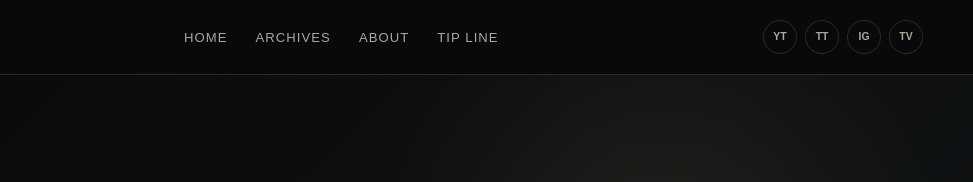
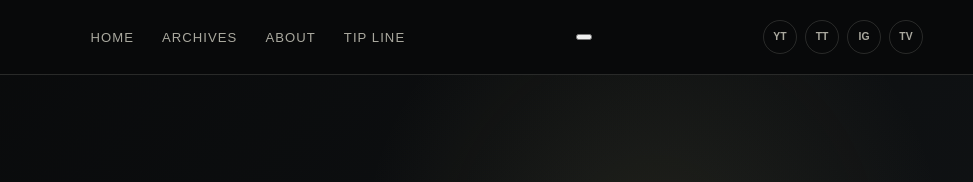
Before and after one commit to The-Keeg/MOE-Site, a plain HTML site: page archives.html in a window 1280 px wide. Shown: the top 182 px of the page, 307-1280 px from the left. Drawn offline with Linux system fonts and the light colour scheme.

Commit message:
Update archives.html

```diff
--- a/archives.html
+++ b/archives.html
@@ -83,7 +83,19 @@
       </a>
 
     </nav>
-
+<!-- ========================= -->
+  <!-- HAMBURGER MOBILE -->
+  <!-- ========================= -->
+<button
+  class="menu-toggle"
+  type="button"
+  aria-label="Open navigation menu"
+  aria-expanded="false"
+>
+  <span></span>
+  <span></span>
+  <span></span>
+</button>
 
     <div
       class="header-socials"
```
